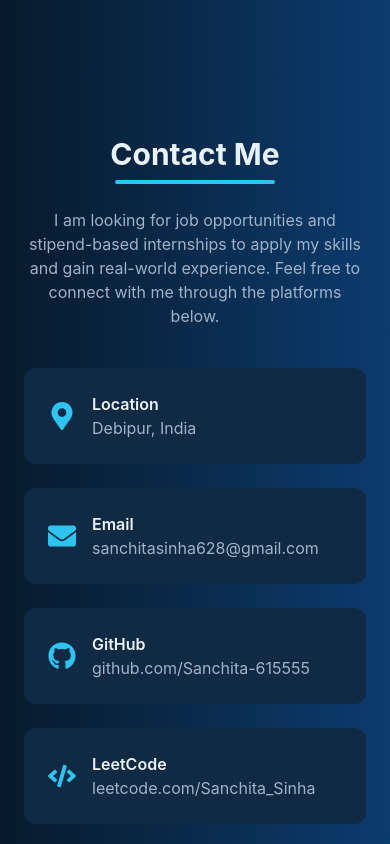
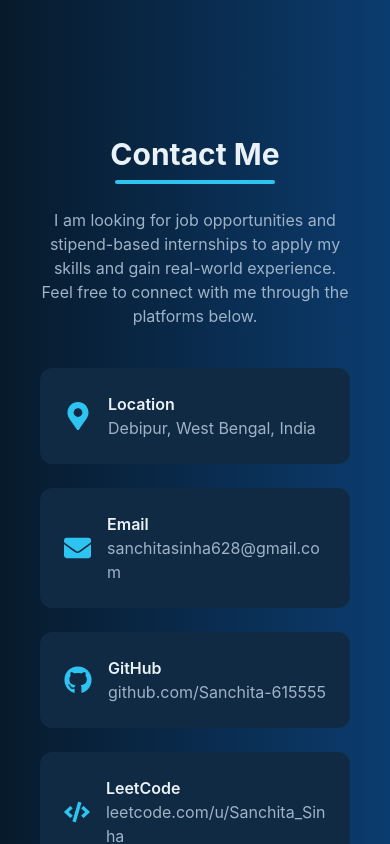
Before and after one commit to Sanchita-615555/Portfolio_Design, a React (Vite) app: page / in a window 390 px wide. Shown: the part 5260-6104 px from the top of the page. Built offline with nearby package versions, Linux system fonts and the light colour scheme.

Commit message:
fix hero section bug

```diff
--- a/src/components/Contact.jsx
+++ b/src/components/Contact.jsx
@@ -1,4 +1,3 @@
-
 import React from "react";
 import {
   FaEnvelope,
@@ -12,41 +11,50 @@
   return (
     <section
       id="contact"
-      className="py-20 px-6 bg-gradient-to-r from-[#071A2C] to-[#0B3C6F] text-[#EAF2F8] min-h-screen flex flex-col items-center"
+      className="w-full min-h-screen py-20 px-4
+                 bg-gradient-to-r from-[#071A2C] to-[#0B3C6F]
+                 text-[#EAF2F8] flex flex-col items-center"
     >
+      {/* MAIN CONTAINER */}
+      <div className="w-full max-w-[1200px] mx-auto px-6">
+
         {/* Heading */}
-      <h2 className="text-3xl font-bold mb-2">Contact Me</h2>
+        <h2 className="text-3xl font-bold mb-2 text-center">Contact Me</h2>
         <div className="h-1 w-40 bg-[#2EC4F1] mx-auto rounded mb-6"></div>
 
         {/* Intro Text */}
-      <p className="text-[#9FB3C8] text-center max-w-2xl mb-10">
+        <p className="text-[#9FB3C8] text-center max-w-2xl mx-auto mb-10">
           I am looking for job opportunities and stipend-based internships to apply my skills and gain
           real-world experience. Feel free to connect with me through the platforms below.
-
         </p>
 
         {/* Contact Cards */}
-      <div className="w-full max-w-3xl grid grid-cols-1 sm:grid-cols-2 gap-6">
+        <div className="grid grid-cols-1 sm:grid-cols-2 gap-6">
 
           {/* Location */}
           <div className="bg-[#102A43] rounded-xl p-6 flex items-center gap-4
-                        hover:shadow-[0_0_20px_#2EC4F1] transition">
+                          hover:shadow-[0_0_20px_#2EC4F1] transition duration-300">
             <FaMapMarkerAlt size={28} className="text-[#2EC4F1]" />
             <div>
               <p className="font-semibold">Location</p>
-            <p className="text-[#9FB3C8] break-all">Debipur, India</p>
+              <p className="text-[#9FB3C8] break-all">
+                Debipur, West Bengal, India
+              </p>
             </div>
           </div>
 
-
-
           {/* Email */}
           <div className="bg-[#102A43] rounded-xl p-6 flex items-center gap-4
-                        hover:shadow-[0_0_20px_#2EC4F1] transition">
+                          hover:shadow-[0_0_20px_#2EC4F1] transition duration-300">
             <FaEnvelope size={28} className="text-[#2EC4F1]" />
             <div>
               <p className="font-semibold">Email</p>
-            <p className="text-[#9FB3C8] break-all">sanchitasinha628@gmail.com</p>
+              <a
+                href="mailto:sanchitasinha628@gmail.com"
+                className="text-[#9FB3C8] break-all"
+              >
+                sanchitasinha628@gmail.com
+              </a>
             </div>
           </div>
 
@@ -56,12 +64,14 @@
             target="_blank"
             rel="noreferrer"
             className="bg-[#102A43] rounded-xl p-6 flex items-center gap-4
-                     hover:shadow-[0_0_20px_#2EC4F1] transition"
+                       hover:shadow-[0_0_20px_#2EC4F1] transition duration-300"
           >
             <FaGithub size={28} className="text-[#2EC4F1]" />
             <div>
               <p className="font-semibold">GitHub</p>
-            <p className="text-[#9FB3C8] break-all">github.com/Sanchita-615555</p>
+              <p className="text-[#9FB3C8] break-all">
+                github.com/Sanchita-615555
+              </p>
             </div>
           </a>
 
@@ -71,12 +81,14 @@
             target="_blank"
             rel="noreferrer"
             className="bg-[#102A43] rounded-xl p-6 flex items-center gap-4
-                     hover:shadow-[0_0_20px_#2EC4F1] transition"
+                       hover:shadow-[0_0_20px_#2EC4F1] transition duration-300"
           >
             <FaCode size={28} className="text-[#2EC4F1]" />
             <div>
               <p className="font-semibold">LeetCode</p>
-            <p className="text-[#9FB3C8] break-all">leetcode.com/Sanchita_Sinha</p>
+              <p className="text-[#9FB3C8] break-all">
+                leetcode.com/u/Sanchita_Sinha
+              </p>
             </div>
           </a>
 
@@ -86,14 +98,18 @@
             target="_blank"
             rel="noreferrer"
             className="bg-[#102A43] rounded-xl p-6 flex items-center gap-4
-                     hover:shadow-[0_0_20px_#2EC4F1] transition"
+                       hover:shadow-[0_0_20px_#2EC4F1] transition duration-300"
           >
             <FaLinkedin size={28} className="text-[#2EC4F1]" />
             <div>
               <p className="font-semibold">LinkedIn</p>
-            <p className="text-[#9FB3C8] break-all">linkedin.com/in/sanchita-sinha-9bb56528b</p>
+              <p className="text-[#9FB3C8] break-all">
+                linkedin.com/in/sanchita-sinha-9bb56528b
+              </p>
             </div>
           </a>
+
+        </div>
       </div>
     </section>
   );
```
Lines whose indentation alone changed are shown as unchanged.
